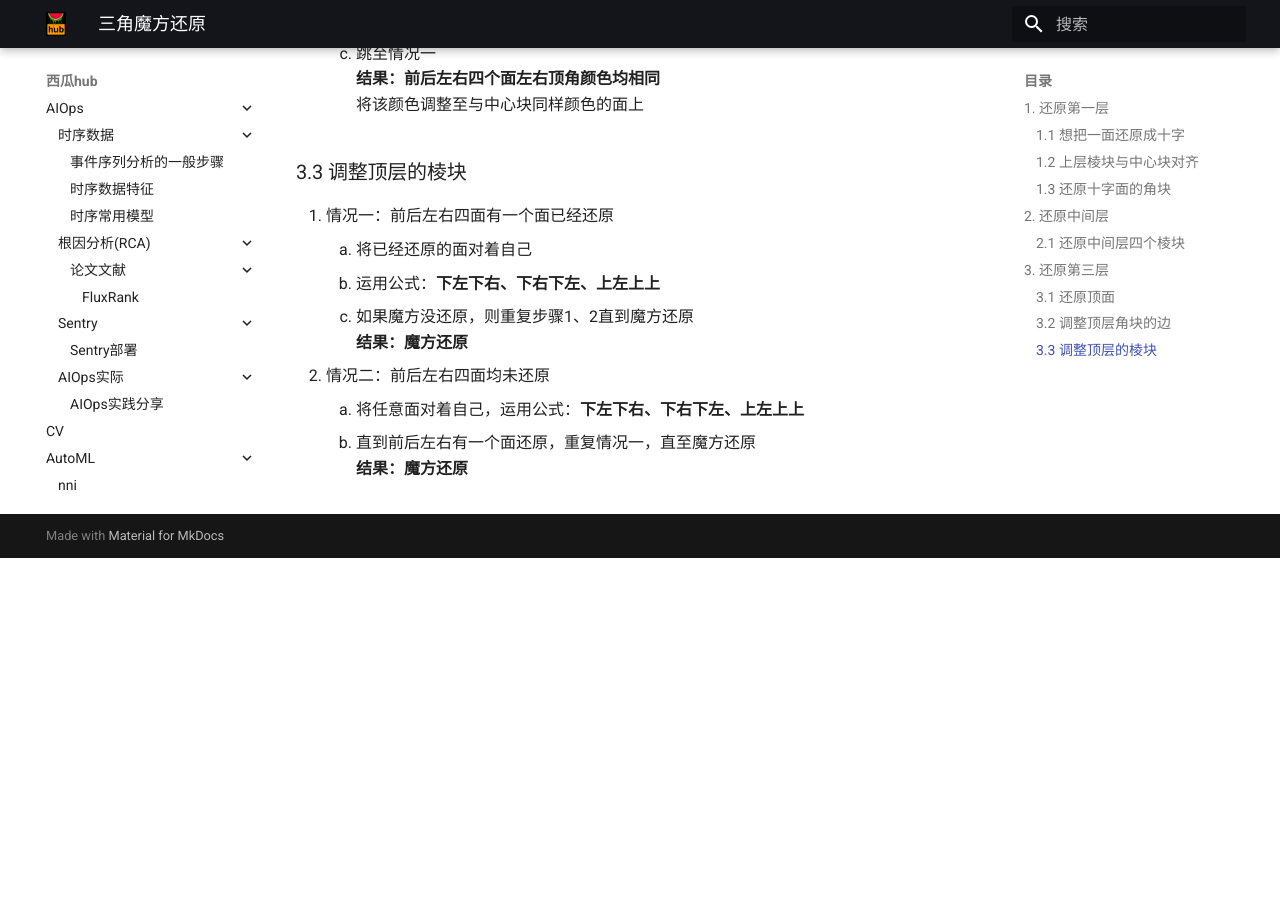
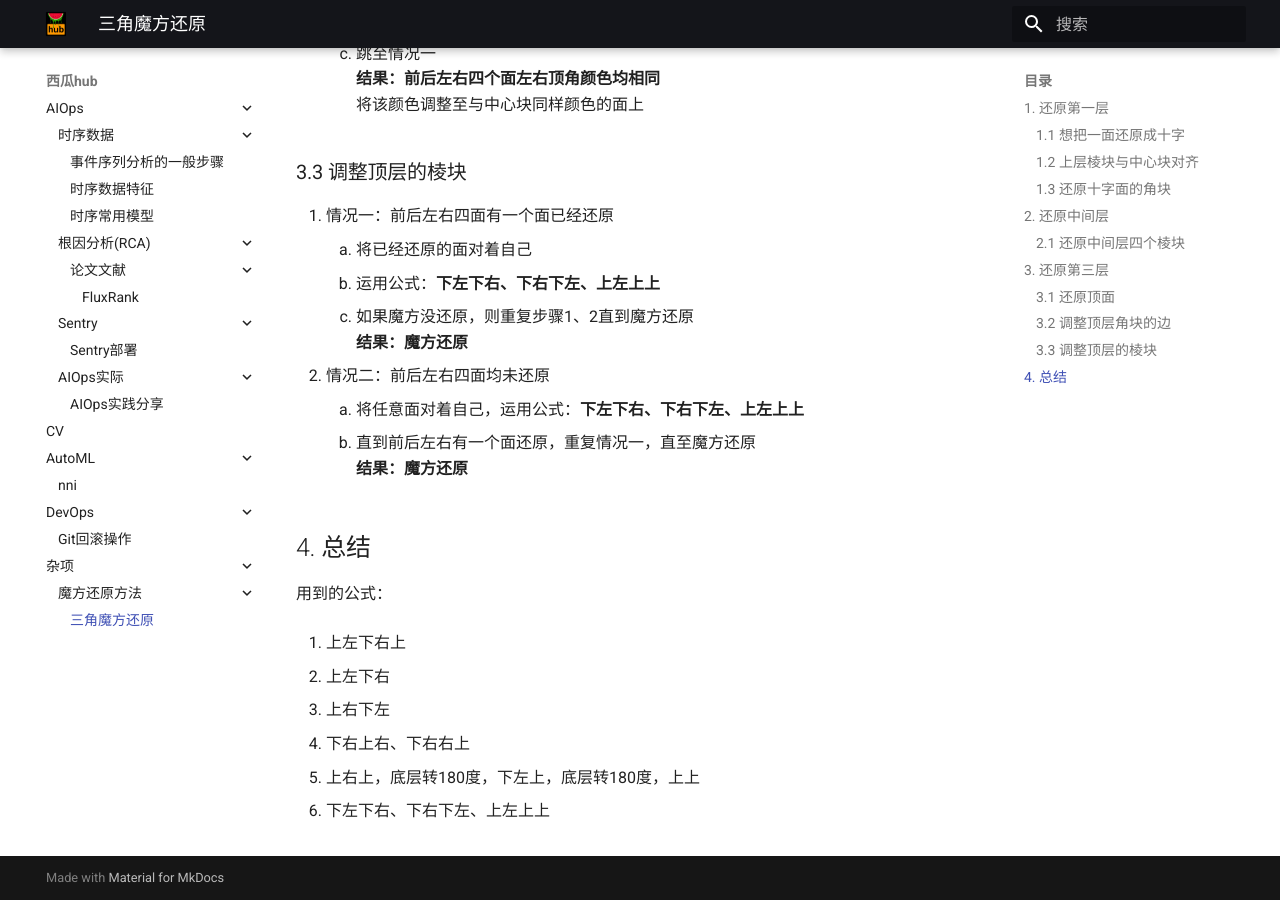
Before and after one commit to ShawnZhang31/notes, an MkDocs documentation site: the page built from docs/misc/magic_boxes/3th_order.md, in a window 1280 px wide and 900 px high, scrolled down 3166 px. Built offline with MkDocs 1.6.1 and Material for MkDocs 9.7.7, drawn with Linux system fonts in a browser that asks for light colours; before the commit the page ends 3724 px from its top, so only the background shows below that.

Commit message:
add three order magic boxes fixed methods colu

```diff
--- a/docs/misc/magic_boxes/3th_order.md
+++ b/docs/misc/magic_boxes/3th_order.md
@@ -101,3 +101,18 @@
     1. 将任意面对着自己，运用公式：**下左下右、下右下左、上左上上**
     2. 直到前后左右有一个面还原，重复情况一，直至魔方还原
     **结果：魔方还原**
+
+## 4. 总结
+用到的公式：
+
+1. 上左下右上
+
+2. 上左下右
+
+3. 上右下左
+
+4. 下右上右、下右右上
+
+5. 上右上，底层转180度，下左上，底层转180度，上上
+
+6. 下左下右、下右下左、上左上上
```
